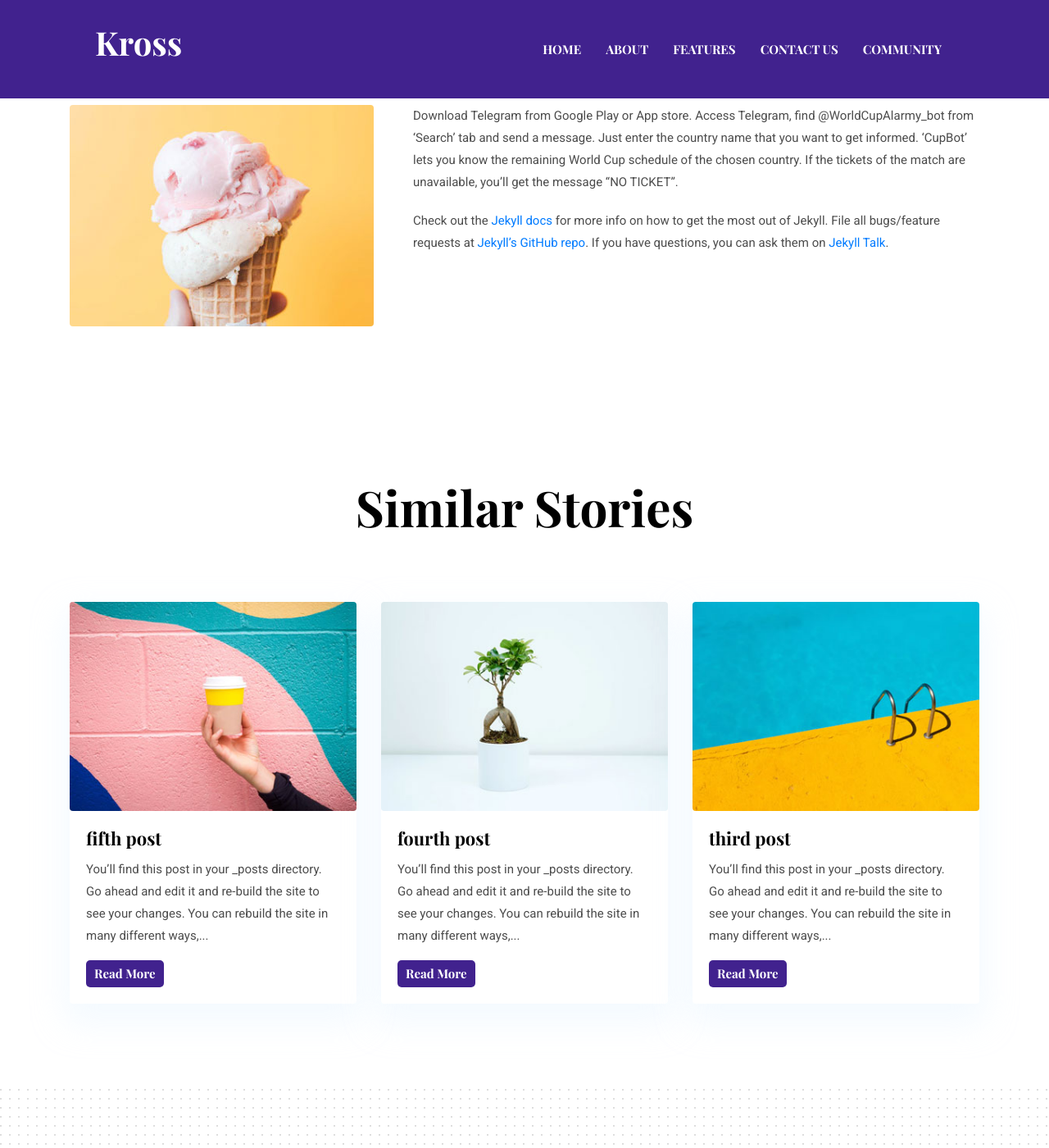
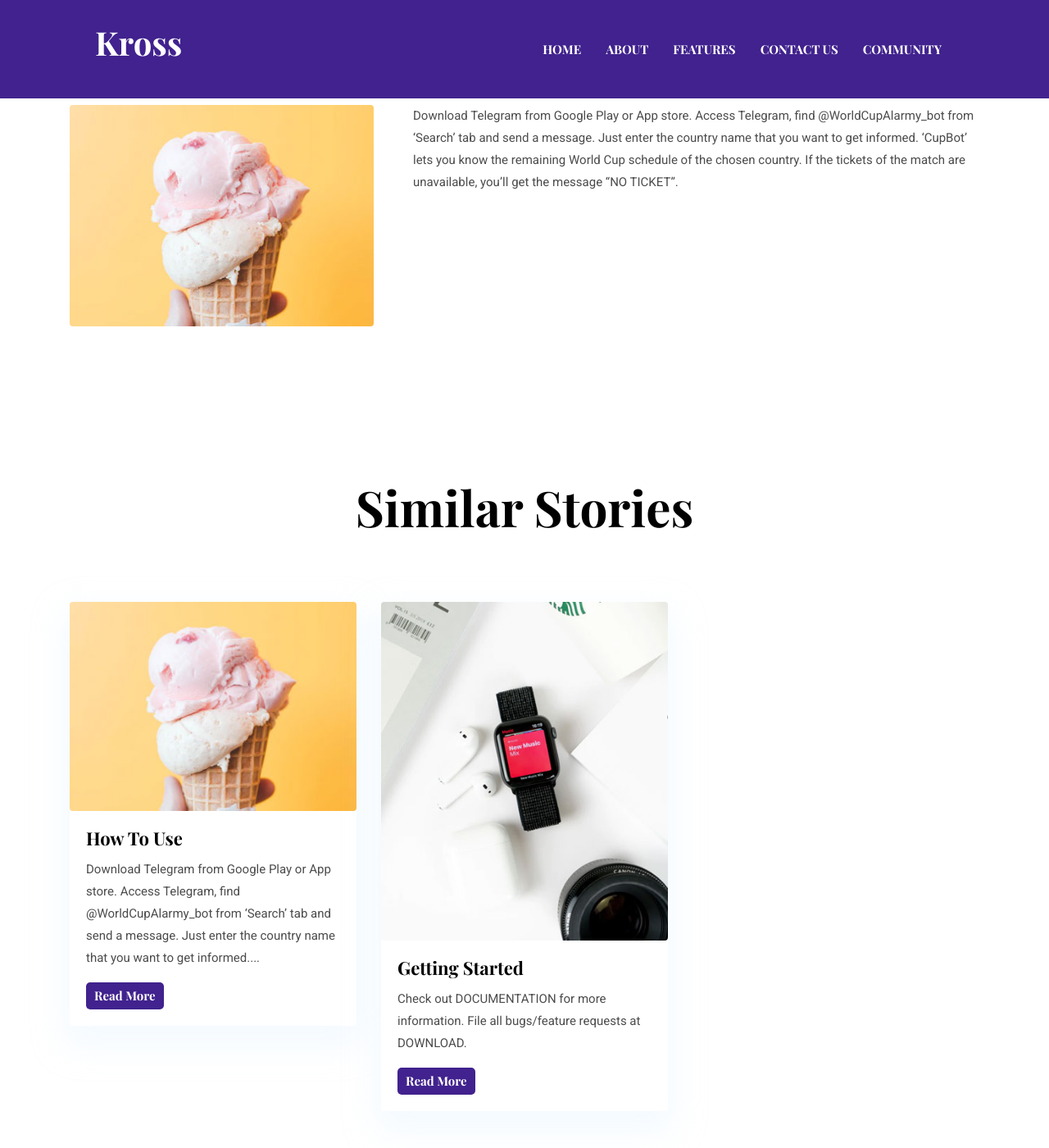
Before and after one commit to shin28751/shin28751.github.io, a Jekyll site: the page built from _posts/2022-12-02-second-post.markdown, in a window 1280 px wide and 1400 px high, scrolled down 595 px. Shown: the whole window at 82% size. Built offline with Jekyll 4.4.1, drawn with Linux system fonts in a browser that asks for light colours.

Commit message:
Fourth commit

```diff
--- a/_layouts/post.html
+++ b/_layouts/post.html
@@ -6,7 +6,7 @@
   <div class="container">
     <div class="row">
       <div class="col-12 text-center">
-        <h1 class="text-white font-tertiary">Blogs</h1>
+        <h1 class="text-white font-tertiary">Community</h1>
       </div>
     </div>
   </div>
--- a/_pages/blog.html
+++ b/_pages/blog.html
@@ -1,6 +1,6 @@
 ---
 layout: page
-title: Blogs
+title: Community
 ---
 <!-- blog -->
 <section class="section">
--- a/_posts/2022-12-02-second-post.markdown
+++ b/_posts/2022-12-02-second-post.markdown
@@ -11,10 +11,3 @@
 Just enter the country name that you want to get informed.
 'CupBot' lets you know the remaining World Cup schedule of the chosen country.
 If the tickets of the match are unavailable, you'll get the message "NO TICKET".
-
-
-Check out the [Jekyll docs][jekyll-docs] for more info on how to get the most out of Jekyll. File all bugs/feature requests at [Jekyll’s GitHub repo][jekyll-gh]. If you have questions, you can ask them on [Jekyll Talk][jekyll-talk].
-
-[jekyll-docs]: https://jekyllrb.com/docs/home
-[jekyll-gh]:   https://github.com/jekyll/jekyll
-[jekyll-talk]: https://talk.jekyllrb.com/
--- a/_posts/2022-12-03-third-post.markdown
+++ /dev/null
@@ -1,31 +0,0 @@
----
-layout: post
-title:  third post
-date:   2022-12-03 23:25:40 +0900
-image:  /assets/images/blog/post-3.jpg
-author: CupBot
-tags:   UX design
----
-You’ll find this post in your `_posts` directory. Go ahead and edit it and re-build the site to see your changes. You can rebuild the site in many different ways, but the most common way is to run `jekyll serve`, which launches a web server and auto-regenerates your site when a file is updated.
-
-Jekyll requires blog post files to be named according to the following format:
-
-`YEAR-MONTH-DAY-title.MARKUP`
-
-Where `YEAR` is a four-digit number, `MONTH` and `DAY` are both two-digit numbers, and `MARKUP` is the file extension representing the format used in the file. After that, include the necessary front matter. Take a look at the source for this post to get an idea about how it works.
-
-Jekyll also offers powerful support for code snippets:
-
-{% highlight ruby %}
-def print_hi(name)
-  puts "Hi, #{name}"
-end
-print_hi('Tom')
-#=> prints 'Hi, Tom' to STDOUT.
-{% endhighlight %}
-
-Check out the [Jekyll docs][jekyll-docs] for more info on how to get the most out of Jekyll. File all bugs/feature requests at [Jekyll’s GitHub repo][jekyll-gh]. If you have questions, you can ask them on [Jekyll Talk][jekyll-talk].
-
-[jekyll-docs]: https://jekyllrb.com/docs/home
-[jekyll-gh]:   https://github.com/jekyll/jekyll
-[jekyll-talk]: https://talk.jekyllrb.com/
--- a/_posts/2022-12-04-fourth-post.markdown
+++ /dev/null
@@ -1,31 +0,0 @@
----
-layout: post
-title:  fourth post
-date:   2022-12-04 23:25:40 +0900
-image:  /assets/images/blog/post-4.jpg
-author: CupBot
-tags:   UX design
----
-You’ll find this post in your `_posts` directory. Go ahead and edit it and re-build the site to see your changes. You can rebuild the site in many different ways, but the most common way is to run `jekyll serve`, which launches a web server and auto-regenerates your site when a file is updated.
-
-Jekyll requires blog post files to be named according to the following format:
-
-`YEAR-MONTH-DAY-title.MARKUP`
-
-Where `YEAR` is a four-digit number, `MONTH` and `DAY` are both two-digit numbers, and `MARKUP` is the file extension representing the format used in the file. After that, include the necessary front matter. Take a look at the source for this post to get an idea about how it works.
-
-Jekyll also offers powerful support for code snippets:
-
-{% highlight ruby %}
-def print_hi(name)
-  puts "Hi, #{name}"
-end
-print_hi('Tom')
-#=> prints 'Hi, Tom' to STDOUT.
-{% endhighlight %}
-
-Check out the [Jekyll docs][jekyll-docs] for more info on how to get the most out of Jekyll. File all bugs/feature requests at [Jekyll’s GitHub repo][jekyll-gh]. If you have questions, you can ask them on [Jekyll Talk][jekyll-talk].
-
-[jekyll-docs]: https://jekyllrb.com/docs/home
-[jekyll-gh]:   https://github.com/jekyll/jekyll
-[jekyll-talk]: https://talk.jekyllrb.com/
--- a/_posts/2022-12-05-fifth-post.markdown
+++ /dev/null
@@ -1,31 +0,0 @@
----
-layout: post
-title:  fifth post
-date:   2022-12-05 23:25:40 +0900
-image:  /assets/images/blog/post-5.jpg
-author: CupBot
-tags:   UX design
----
-You’ll find this post in your `_posts` directory. Go ahead and edit it and re-build the site to see your changes. You can rebuild the site in many different ways, but the most common way is to run `jekyll serve`, which launches a web server and auto-regenerates your site when a file is updated.
-
-Jekyll requires blog post files to be named according to the following format:
-
-`YEAR-MONTH-DAY-title.MARKUP`
-
-Where `YEAR` is a four-digit number, `MONTH` and `DAY` are both two-digit numbers, and `MARKUP` is the file extension representing the format used in the file. After that, include the necessary front matter. Take a look at the source for this post to get an idea about how it works.
-
-Jekyll also offers powerful support for code snippets:
-
-{% highlight ruby %}
-def print_hi(name)
-  puts "Hi, #{name}"
-end
-print_hi('Tom')
-#=> prints 'Hi, Tom' to STDOUT.
-{% endhighlight %}
-
-Check out the [Jekyll docs][jekyll-docs] for more info on how to get the most out of Jekyll. File all bugs/feature requests at [Jekyll’s GitHub repo][jekyll-gh]. If you have questions, you can ask them on [Jekyll Talk][jekyll-talk].
-
-[jekyll-docs]: https://jekyllrb.com/docs/home
-[jekyll-gh]:   https://github.com/jekyll/jekyll
-[jekyll-talk]: https://talk.jekyllrb.com/
```
Also changed, not shown: _includes/button.html (+17 -5 lines), _includes/feature.html (added, +30 -0 lines), _layouts/about.html (+0 -11 lines), _pages/feature.html (+9 -7 lines).
